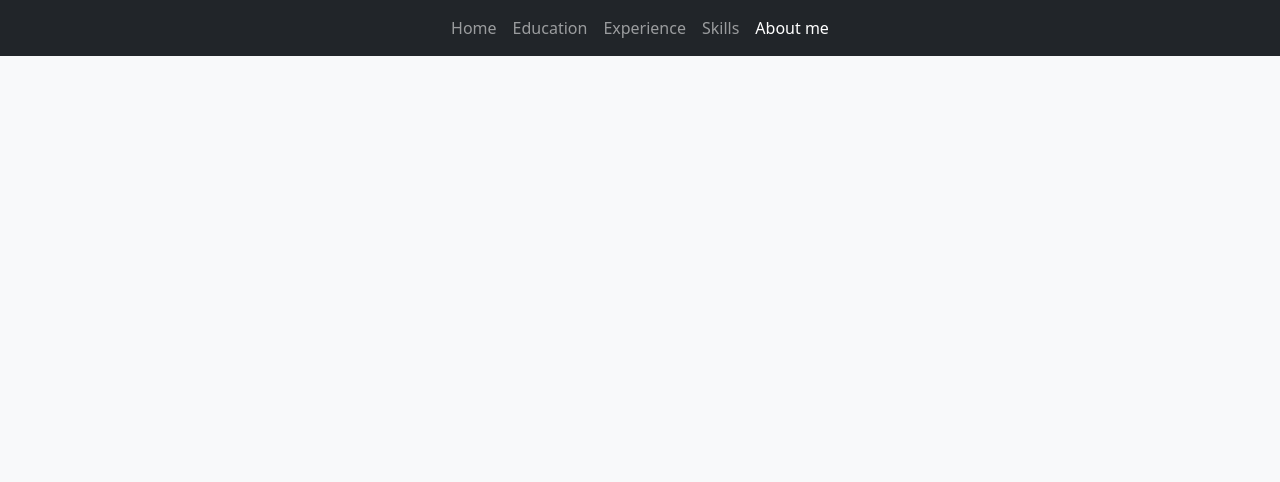
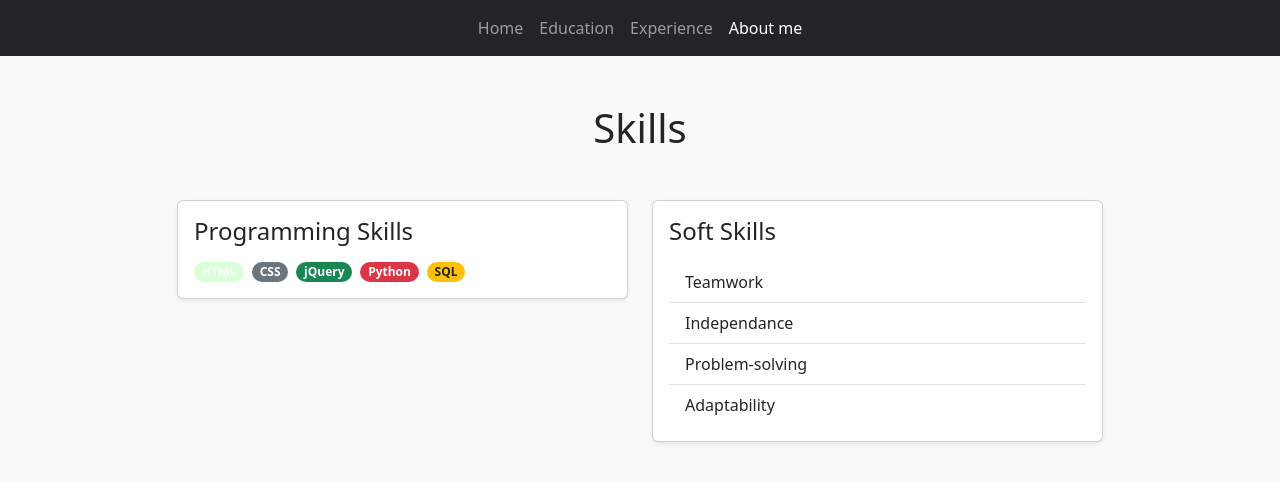
Before and after one commit to ParBelenos/CV_Bootstrap, a website built with Vite: page src/about.html in a window 1280 px wide. Built offline with nearby package versions, Linux system fonts and the light colour scheme.

Commit message:
skills + navbar update

```diff
--- a/src/about.html
+++ b/src/about.html
@@ -21,13 +21,47 @@
           <li class="nav-item"><a class="nav-link" href="index.html">Home</a></li>
           <li class="nav-item"><a class="nav-link" href="education.html">Education</a></li>
           <li class="nav-item"><a class="nav-link" href="experience.html">Experience</a></li>
-          <li class="nav-item"><a class="nav-link" href="skills.html">Skills</a></li>
           <li class="nav-item"><a class="nav-link active" aria-current="page" href="about.html">About me</a></li>
         </ul>
       </div>
     </div>
   </nav>
 
+  <main class="container py-5 flex-grow-1">
+    <div class="row g-4 justify-content-center">
+        <div class="col-12">
+            <h1 class="text-center mb-4">Skills</h1>
+        </div>
+        <div class="col-12 col-md-6 col-lg-5">
+            <div class="card h-20 shadow-sm">
+                <div class="card-body">
+                    <h2 class="h4 card-title mb-3">Programming Skills</h2>
+                    <div class="d-flex flex-wrap gap-2">
+                        <span class="badge rounded-pill bg-primary">HTML</span>
+                        <span class="badge rounded-pill bg-secondary">CSS</span>
+                        <span class="badge rounded-pill bg-success">jQuery</span>
+                        <span class="badge rounded-pill bg-danger">Python</span>
+                        <span class="badge rounded-pill bg-warning text-dark">SQL</span>
+                    </div>
+                </div>
+            </div>
+        </div>
+        <div class="col-12 col-md-6 col-lg-5">
+            <div class="card h-100 shadow-sm">
+                <div class="card-body">
+                    <h2 class="h4 card-title mb-3">Soft Skills</h2>
+                    <ul class="list-group list-group-flush">
+                        <li class="list-group-item">Teamwork</li>
+                        <li class="list-group-item">Independance</li>
+                        <li class="list-group-item">Problem-solving</li>
+                        <li class="list-group-item">Adaptability</li>
+                    </ul>
+                </div>
+            </div>
+        </div>
+    </div>
+  </main>
+
   <script src="https://cdn.jsdelivr.net/npm/bootstrap@5.0.2/dist/js/bootstrap.bundle.min.js" integrity="sha384-MrcW6ZMFYlzcLA8Nl+NtUVF0sA7MsXsP1UyJoMp4YLEuNSfAP+JcXn/tWtIaxVXM"
   crossorigin="anonymous"></script>
 </body>
```
Also changed, not shown: src/education.html (+0 -1 lines), src/experience.html (+0 -1 lines), src/index.html (+0 -1 lines).
